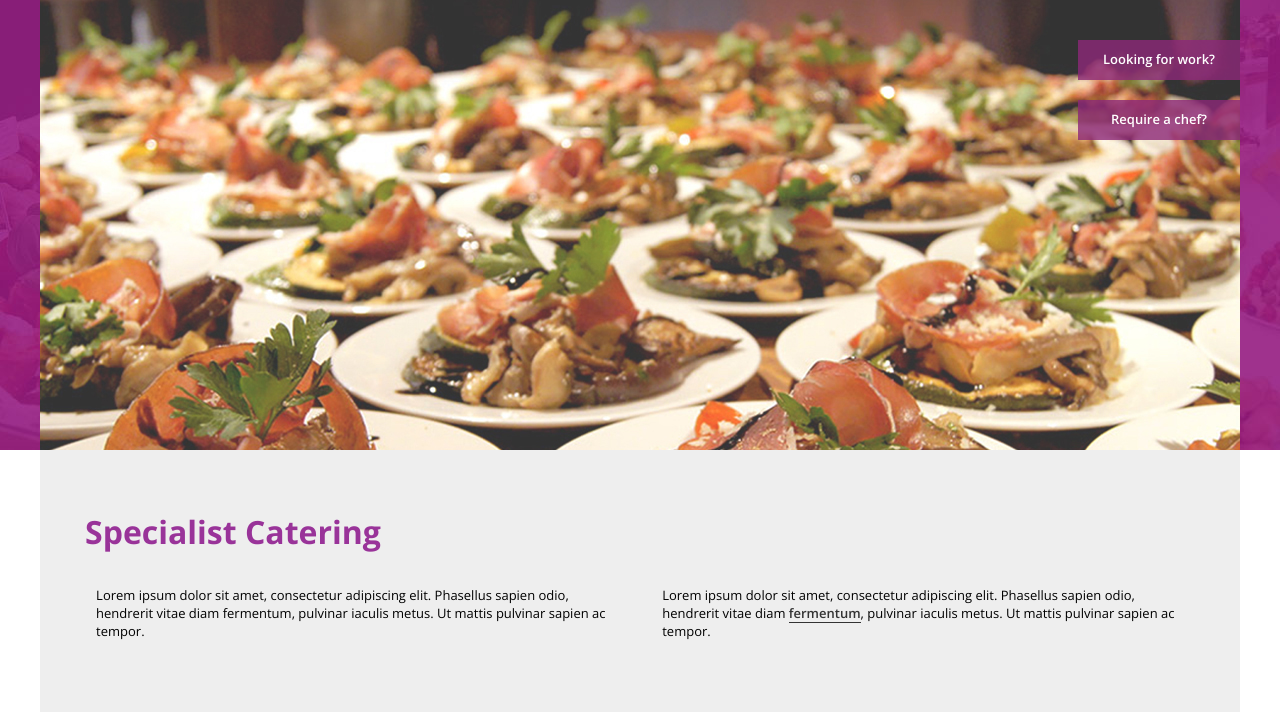
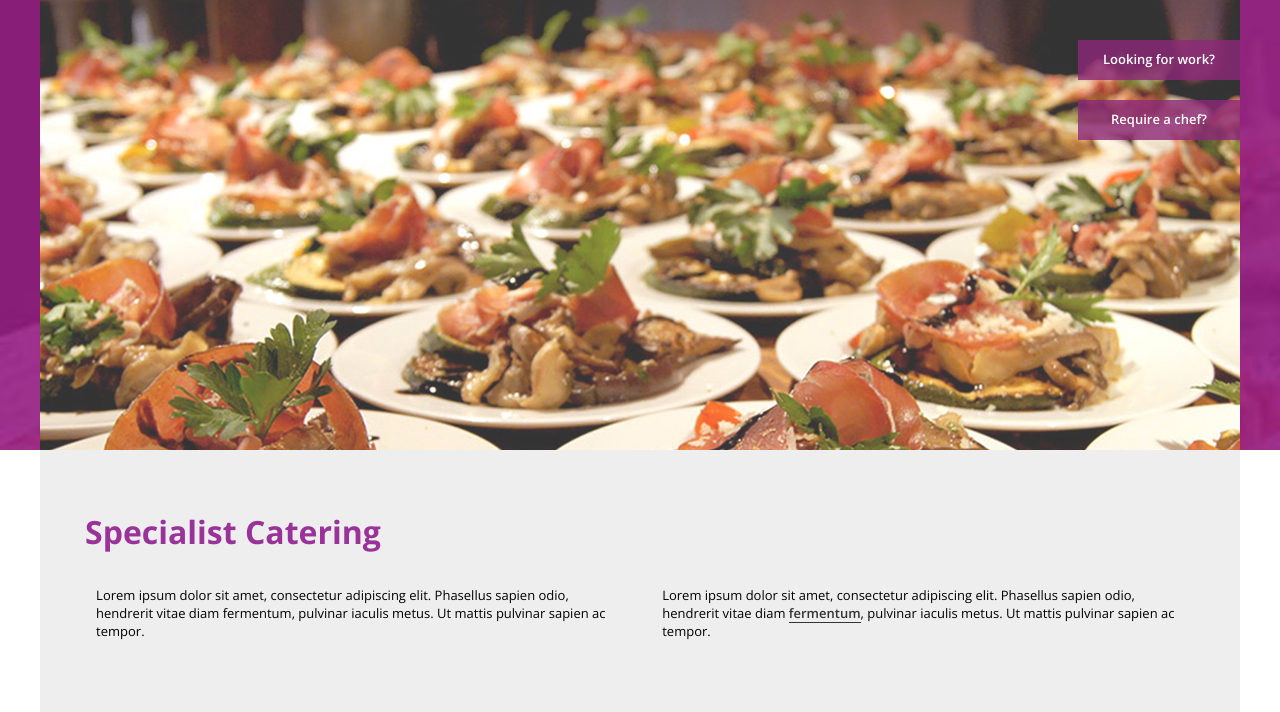
Before and after one commit to Precise-Pixels/kick-catering, a PHP site: page / in a window 1280 px wide. Shown: the part 217-929 px from the top of the page. Run offline with PHP 8.4, Linux system fonts and the light colour scheme; style sheets or scripts are compiled from the project's sources; some libraries are stand-ins or nearby versions.

```diff
--- a/sass/_page-index.scss
+++ b/sass/_page-index.scss
@@ -5,8 +5,8 @@
     position: relative;
     margin: 0 auto;
     text-align: center;
-    background: url(../img/top-pic-l.jpg) left no-repeat,
-                url(../img/top-pic-r.jpg) right no-repeat;
+    background: url(../img/top-pic-l.jpg);
+    background-size: cover;
 
     img {
         display: block;
```
